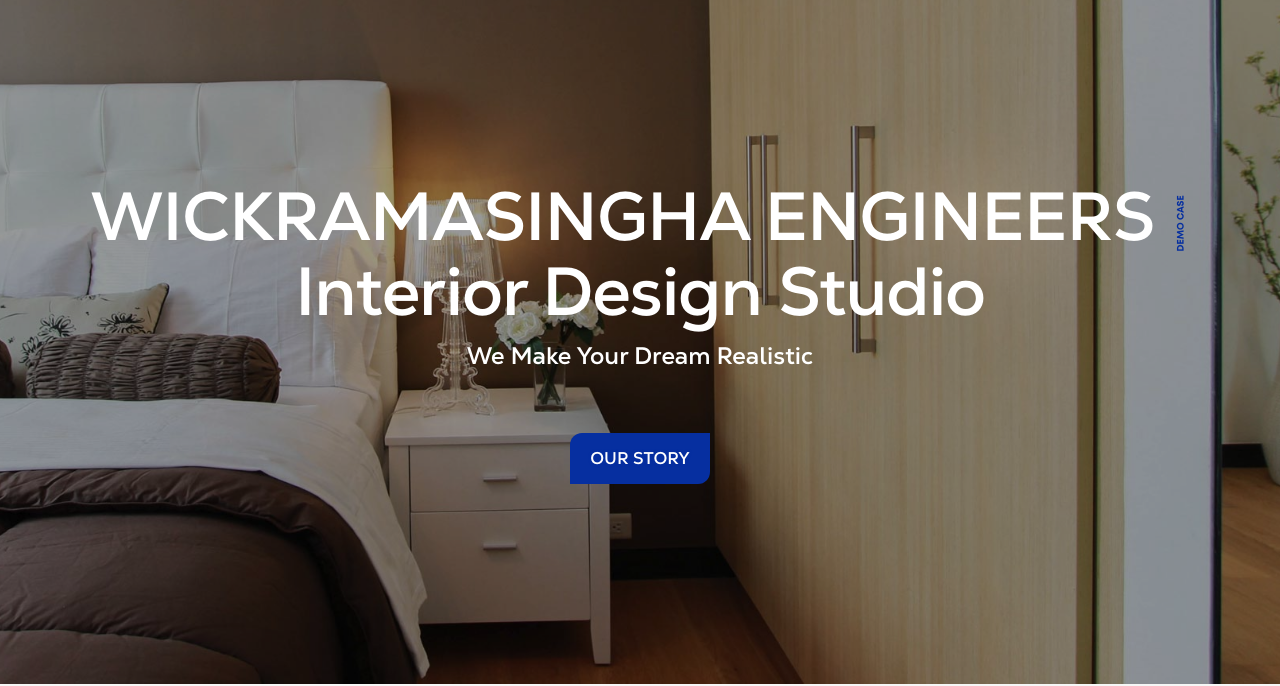
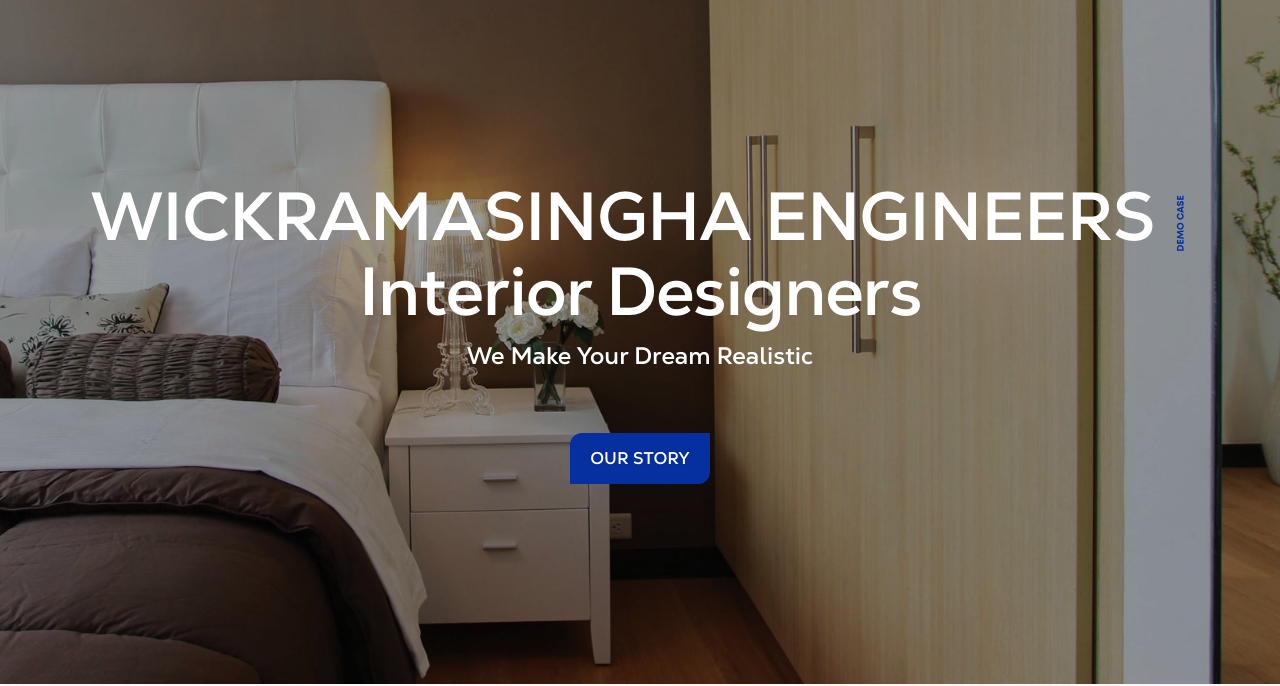
Before and after one commit to WICKeng/wickramasingheengineers, a plain HTML site: page index.html in a window 1280 px wide. Shown: the part 121-807 px from the top of the page. Drawn offline with Linux system fonts and the light colour scheme.

Commit message:
change name

```diff
--- a/index.html
+++ b/index.html
@@ -68,7 +68,7 @@
         <div class="container">
           <div class="row">
             <div class="intro-text">
-              <h1><strong> WICKRAMASINGHA ENGINEERS </strong> <span>/</span> Interior Design Studio</h1>
+              <h1><strong> WICKRAMASINGHA ENGINEERS </strong> <span>/</span> Interior Designers</h1>
               <p> We Make Your Dream Realistic </p>
               <a href="#about" class="btn btn-custom btn-lg page-scroll"> Our Story </a>
             </div>
```
